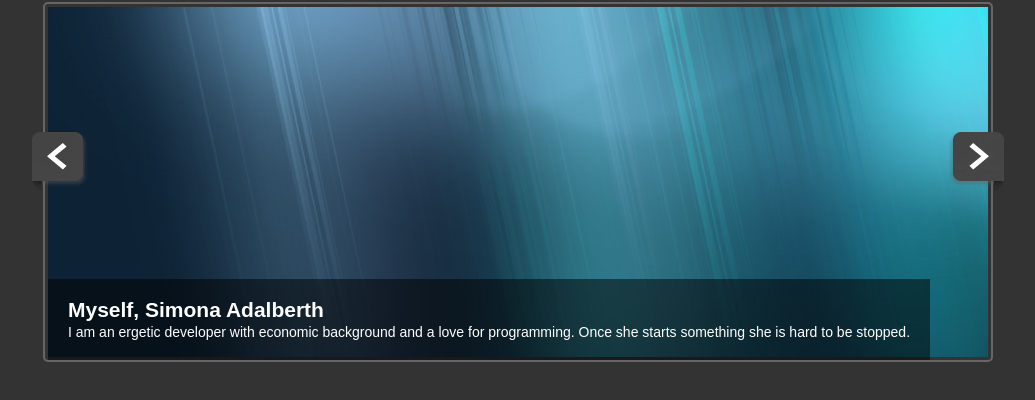
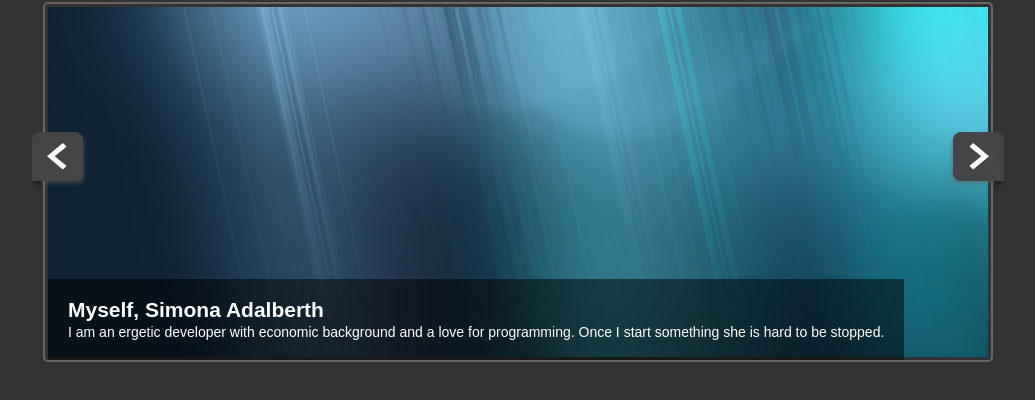
Before and after one commit to simona01r/MyFriends-FamilySlider, a plain HTML site: page index.html in a window 1280 px wide. Shown: the part 80-480 px from the top of the page, without its empty margins (118-1153 px from the left). Drawn offline with nearby package versions, Linux system fonts and the light colour scheme.

Commit message:
second commit

```diff
--- a/index.html
+++ b/index.html
@@ -17,7 +17,7 @@
       <div class="slide">
         <div class="slide-copy">
           <h2>Myself, Simona Adalberth</h2>
-          <p>I am an ergetic developer with economic  background  and a love for programming.  Once she starts something she is hard to be stopped.</p>
+          <p>I am an ergetic developer with economic  background  and a love for programming.  Once I start something she is hard to be stopped.</p>
         </div>
         <img src="img/slide1.jpg">
       </div>
```
